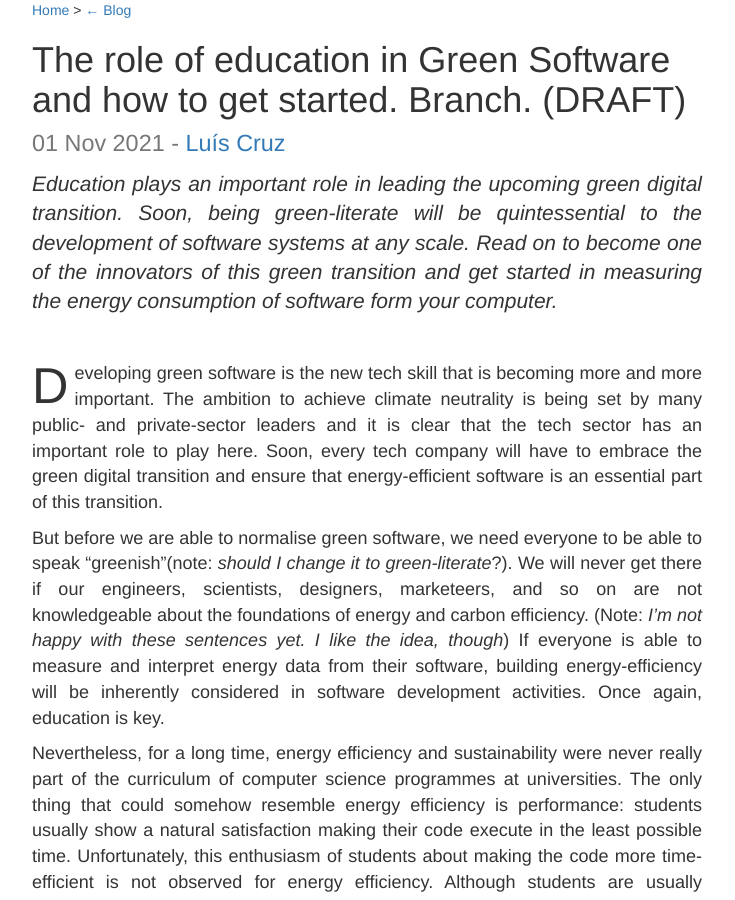
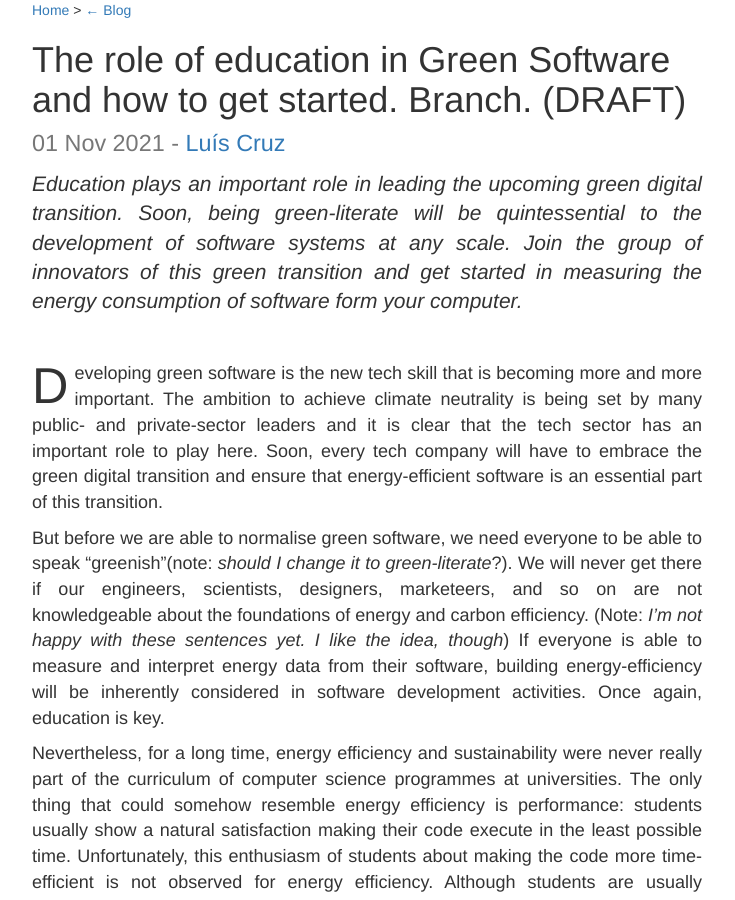
Before and after one commit to luiscruz/luiscruz.github.io, a Jekyll site: the page built from _posts/2021-11-01-branch.md, in a window 1280 px wide and 900 px high. Shown: the whole window, without its empty margins (273-1008 px from the left). Built offline with Jekyll 4.4.1, drawn with Linux system fonts in a browser that asks for light colours.

Commit message:
branch intro

```diff
--- a/_posts/2021-11-01-branch.md
+++ b/_posts/2021-11-01-branch.md
@@ -8,7 +8,7 @@ mermaid: False
 equation: False
 draft: True
 invisible: True
-summary: "Education plays an important role in leading the upcoming green digital transition. Soon, being green-literate will be quintessential to the development of software systems at any scale. Read on to become one of the innovators of this green transition and get started in measuring the energy consumption of software form your computer."
+summary: "Education plays an important role in leading the upcoming green digital transition. Soon, being green-literate will be quintessential to the development of software systems at any scale. Join the group of innovators of this green transition and get started in measuring the energy consumption of software form your computer."
 ---
 
 <span class="first-letter">D</span>eveloping green software is the new tech skill that is becoming more and more important. The ambition to achieve climate neutrality is being set by many public- and private-sector leaders and it is clear that the tech sector has an important role to play here. Soon, every tech company will have to embrace the green digital transition and ensure that energy-efficient software is an essential part of this transition.
```
